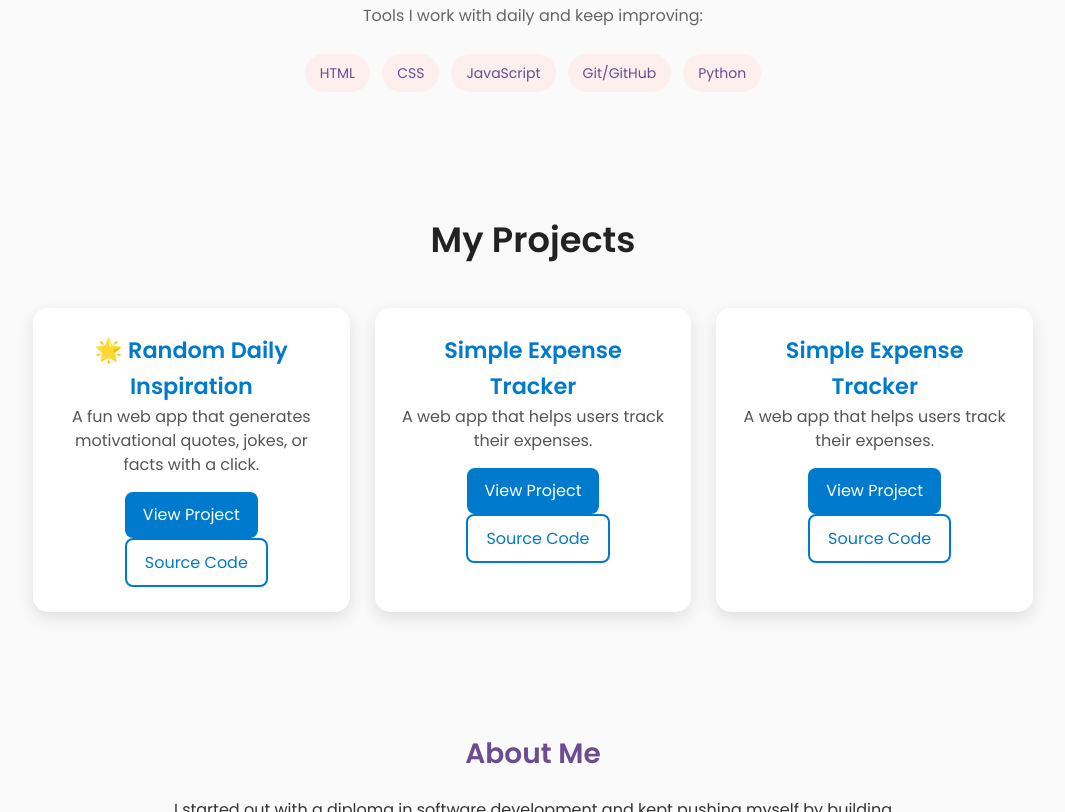
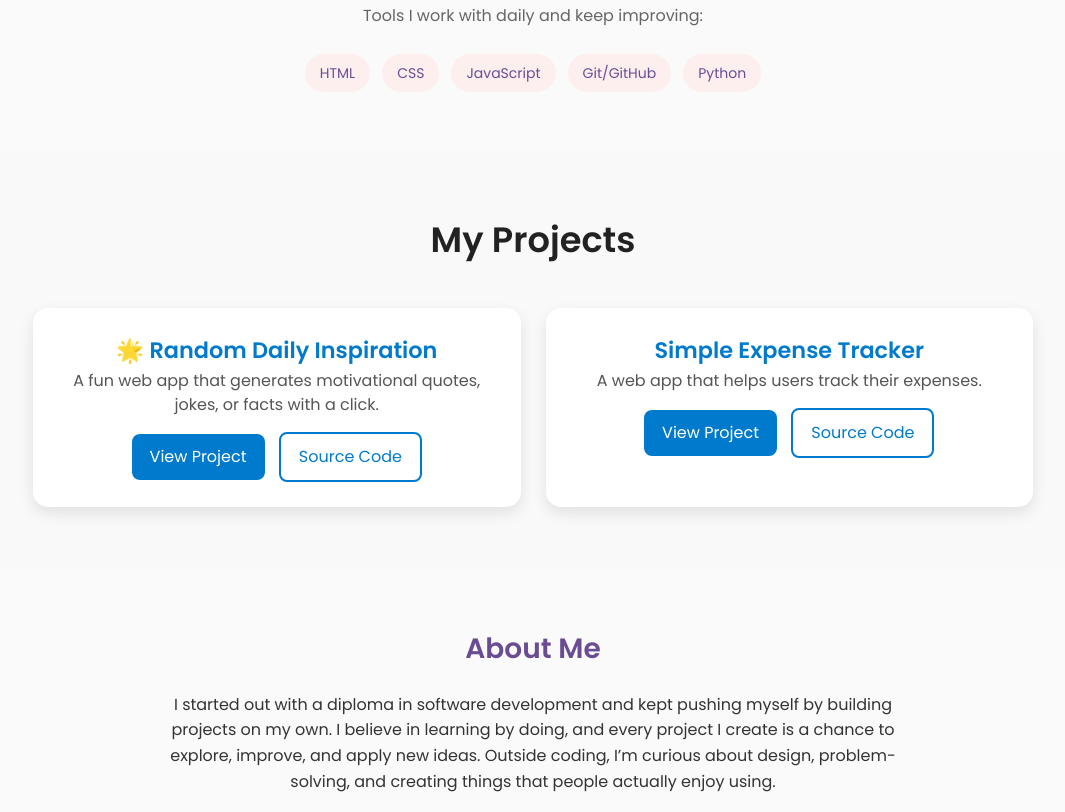
Before and after one commit to darifa1/darifa-portfolio, a plain HTML site: page index.html in a window 1280 px wide. Shown: the part 542-1354 px from the top of the page, without its empty margins (107-1172 px from the left). Drawn offline with Linux system fonts and the light colour scheme.

Commit message:
Update index.html

```diff
--- a/index.html
+++ b/index.html
@@ -52,14 +52,6 @@
       <div class="project-links">
         <a href="https://darifa1.github.io/Random-Daily-Inspiration/" target="_blank" class="btn">View Project</a>
         <a href="https://github.com/darifa1/Random-Daily-Inspiration" target="_blank" class="btn-outline">Source Code</a>
-      </div>
-    </div>
-    <div class="project-card">
-      <h3>Simple Expense Tracker</h3>
-      <p>A web app that helps users track their expenses.</p>
-      <div class="project-links">
-        <a href="https://darifa1.github.io/Simple-Expense-Tracker/" target="_blank" class="btn">View Project</a>
-        <a href="https://github.com/darifa1/Simple-Expense-Tracker/" target="_blank" class="btn-outline">Source Code</a>
       </div>
     </div>
     <!-- Project 2 -->
```
